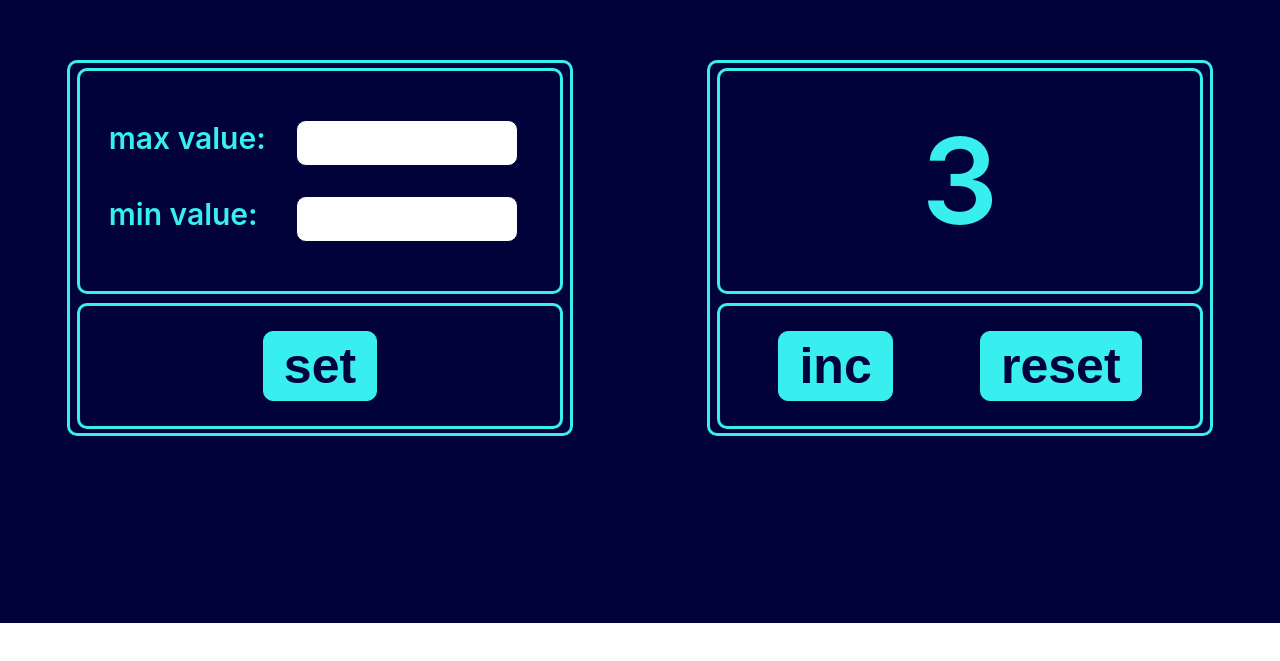
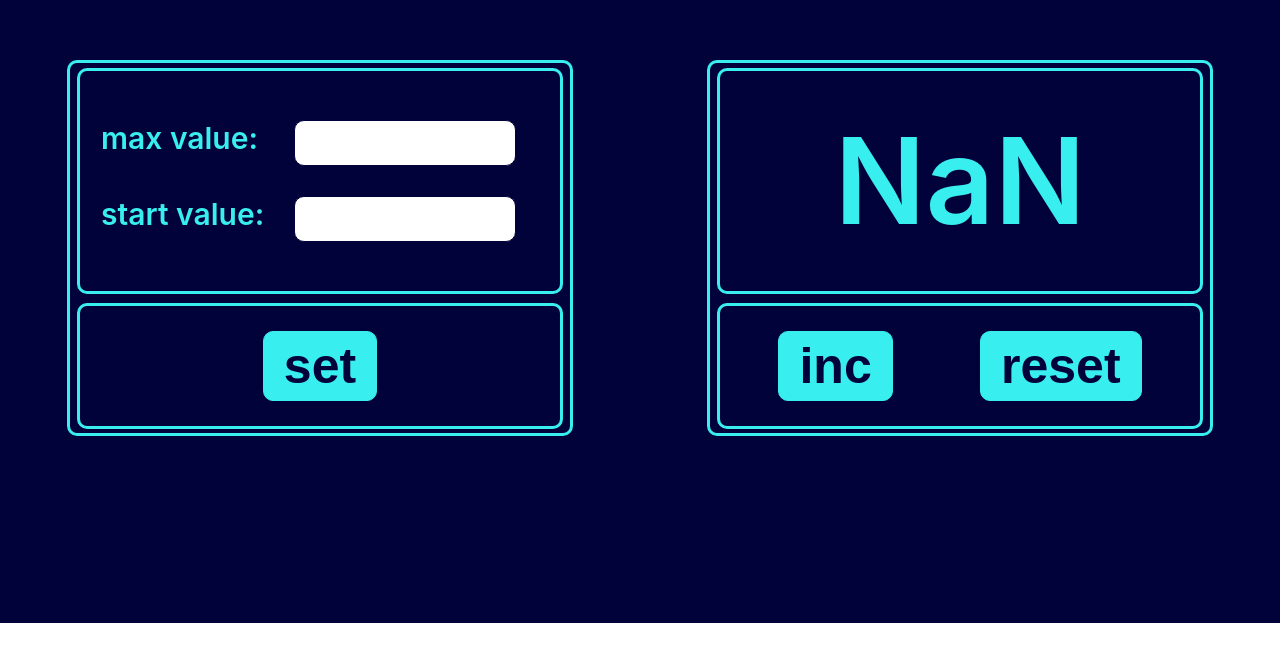
Before and after one commit to AliaksandrLiubanets/counter_ls, a React (Create React App) app: page / in a window 1280 px wide. Shown: the part 127-788 px from the top of the page. Built offline with nearby package versions, Linux system fonts and the light colour scheme.

Commit message:
Move useState to App from DisplaySettings

```diff
--- a/src/App.tsx
+++ b/src/App.tsx
@@ -5,18 +5,26 @@ import DisplaySettings from './components/DisplaySettings'
 
 function App() {
 
-    // const [maxNumber, setMaxNumber] = useState(maxValue)
-    localStorage.setItem('maxValue', '5')
-    const maxValueStr = localStorage.getItem('maxValue')
-    if (maxValueStr) {
-        const maxValue = JSON.parse(maxValueStr)
+    const [maxValue, setMaxValue] = useState<number>(0)
+    const [startValue, setStartValue] = useState<number>(0)
+
+    // const maxValueStr = +localStorage.maxValue
+    let max = Number(localStorage.getItem('maxValue'))
+    let start = +localStorage.startValue
+
+    const setValueToStorage = () => {
+        localStorage.setItem('maxValue', JSON.stringify(maxValue))
+        localStorage.setItem('startValue', JSON.stringify(startValue))
+        // setStartValue(6)
     }
-
 
     return (
         <div className="App">
-            <DisplaySettings/>
-            <DisplayCounter maxValue={5} minValue={0} startValue={3}/>
+            <DisplaySettings setMaxValue={setMaxValue}
+                             setStartValue={setStartValue}
+                             setValueToStorage={setValueToStorage}
+            />
+            <DisplayCounter maxValue={max} startValue={start}/>
         </div>
     )
 }
--- a/src/components/DisplayCounter.tsx
+++ b/src/components/DisplayCounter.tsx
@@ -3,19 +3,22 @@ import {useEffect, useState} from 'react'
 
 type DisplayCounterPropsType = {
     maxValue: number
-    minValue: number
     startValue: number
 }
 
 function DisplayCounter(props: DisplayCounterPropsType) {
 
-    const [number, setNumber] = useState<number>(props.startValue)
+    const [number, setNumber] = useState<number>(+localStorage.startValue)
+
+    useEffect(() => {
+        setNumber(props.startValue)
+    }, [props.startValue])
+
 
     const Increment = () => {
         if (number < props.maxValue) {
             setNumber(number + 1)
         }
-
     }
     const Reset = () => {
         setNumber(props.startValue)
@@ -23,7 +26,7 @@ function DisplayCounter(props: DisplayCounterPropsType) {
 
     const numStyle = `${number === props.maxValue ? s.window__counter__number_red : s.window__counter__number}`
     const incStyle = `${number === props.maxValue ? s.window__small__buttons_inc : undefined}`
-    const resetStyle = `${number === props.minValue ? s.window__small__buttons_reset : undefined}`
+    const resetStyle = `${number === props.startValue ? s.window__small__buttons_reset : undefined}`
     const disableInc = number === props.maxValue
     const disableReset = number === props.startValue ? true : false
 
--- a/src/components/DisplaySettings.tsx
+++ b/src/components/DisplaySettings.tsx
@@ -2,34 +2,46 @@ import s from '../styles/styles.module.css'
 import {ChangeEvent, useState} from 'react'
 
 type DisplaySettingsPropsType = {
-
+    // setMaxValueToLocalStorage: (value: number) => void
+    // setStartValueToLocalStorage: (value: number) => void
+    setMaxValue: (value: number) => void
+    setStartValue: (value: number) => void
+    setValueToStorage: () => void
 }
-
-
-// const disableReset = number === props.maxValue ? true : false
 
 function DisplaySettings(props: DisplaySettingsPropsType) {
 
-    const [startValue, setStartValue] = useState<number>(0)
+    // const [maxValue, setMaxValue] = useState<number>(0)
+    // const [startValue, setStartValue] = useState<number>(0)
+
+    // const setValueToStorage = () => {
+    //     props.setMaxValueToLocalStorage(maxValue)
+    //     props.setStartValueToLocalStorage(startValue)
+    // }
 
     const setValueToStorage = () => {
-        localStorage.setItem('startValue', JSON.stringify(startValue))
+        props.setValueToStorage()
     }
 
-    const onChangeValueHandler = (e: ChangeEvent<HTMLInputElement>) => {
-        setStartValue(Number(e.currentTarget.value))
-    }
+
+    const onChangeMaxValueHandler = (e: ChangeEvent<HTMLInputElement>) => props.setMaxValue(Number(e.currentTarget.value))
+
+    const onChangeStartValueHandler = (e: ChangeEvent<HTMLInputElement>) => props.setStartValue(Number(e.currentTarget.value))
 
     return <div className={s.window__frame}>
         <div className={s.window__large}>
             <div className={s.window__settings}>
                 <div className={s.window__settings__box}>
                     <div className={s.window__settings__value}>max value:</div>
-                    <div className={s.window__input}><input onChange={onChangeValueHandler} type={'number'} /></div>
+                    <div className={s.window__input}>
+                        <input onChange={onChangeMaxValueHandler} type={'number'} />
+                    </div>
                 </div>
                 <div className={s.window__settings__box}>
-                    <div className={s.window__settings__value}>min value:</div>
-                    <div className={s.window__input}><input type={'number'} /></div>
+                    <div className={s.window__settings__value}>start value:</div>
+                    <div className={s.window__input}>
+                        <input onChange={onChangeStartValueHandler} type={'number'} />
+                    </div>
                 </div>
             </div>
         </div>
@@ -44,11 +56,11 @@ type InputPropsType = {
     onChangeHandler: () => void
 }
 
-function Input(props: InputPropsType) {
-
-    const onChangeValueHandler = (e: number) => {
-
-    }
-
-    return <div className={s.window__input}><input onChange={onChangeValueHandler} type={'number'} /></div>
-}
+// function Input(props: InputPropsType) {
+//
+//     const onChangeValueHandler = (e: number) => {
+//
+//     }
+//
+//     return <div className={s.window__input}><input onChange={onChangeValueHandler} type={'number'} /></div>
+// }
```
